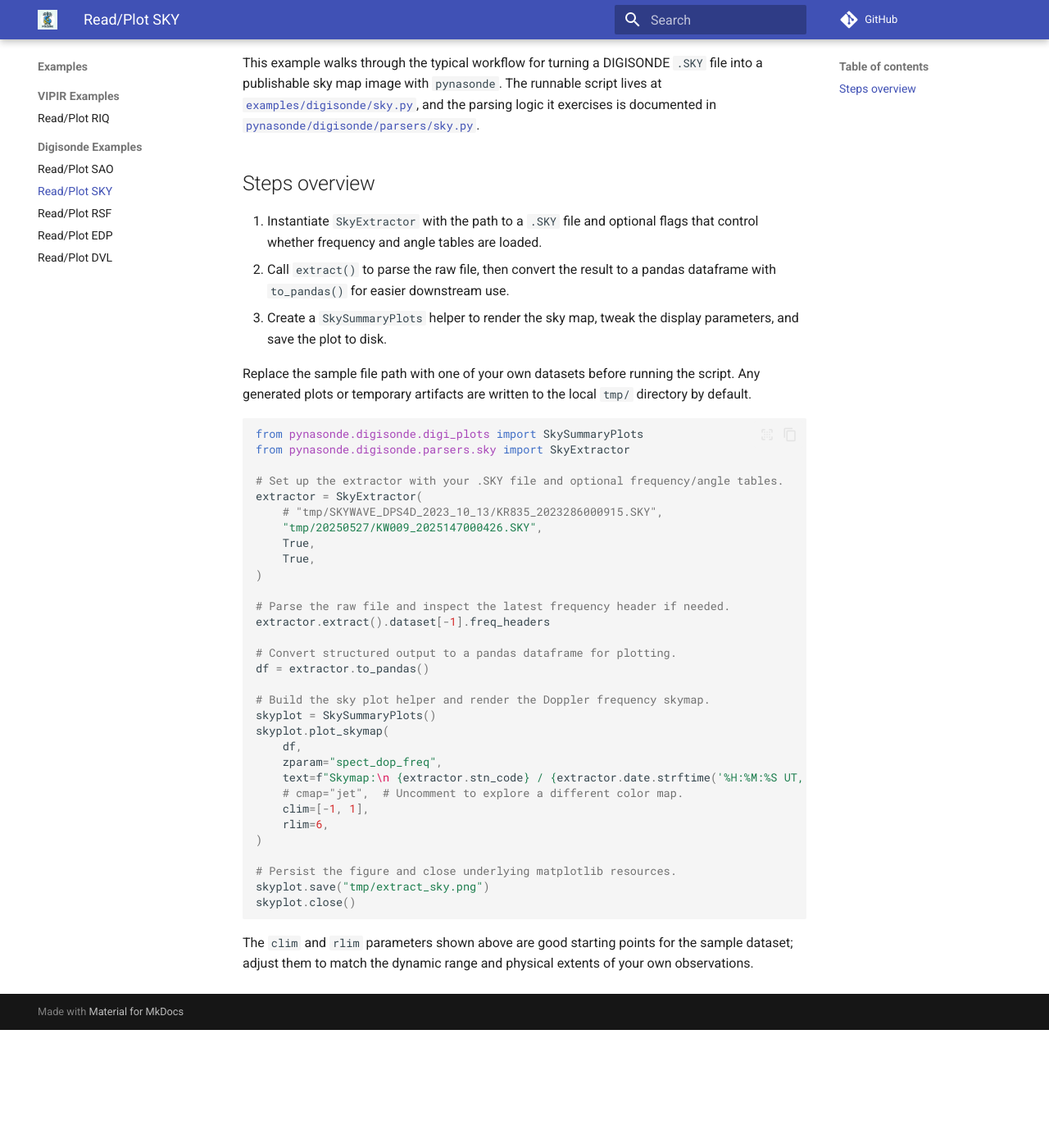
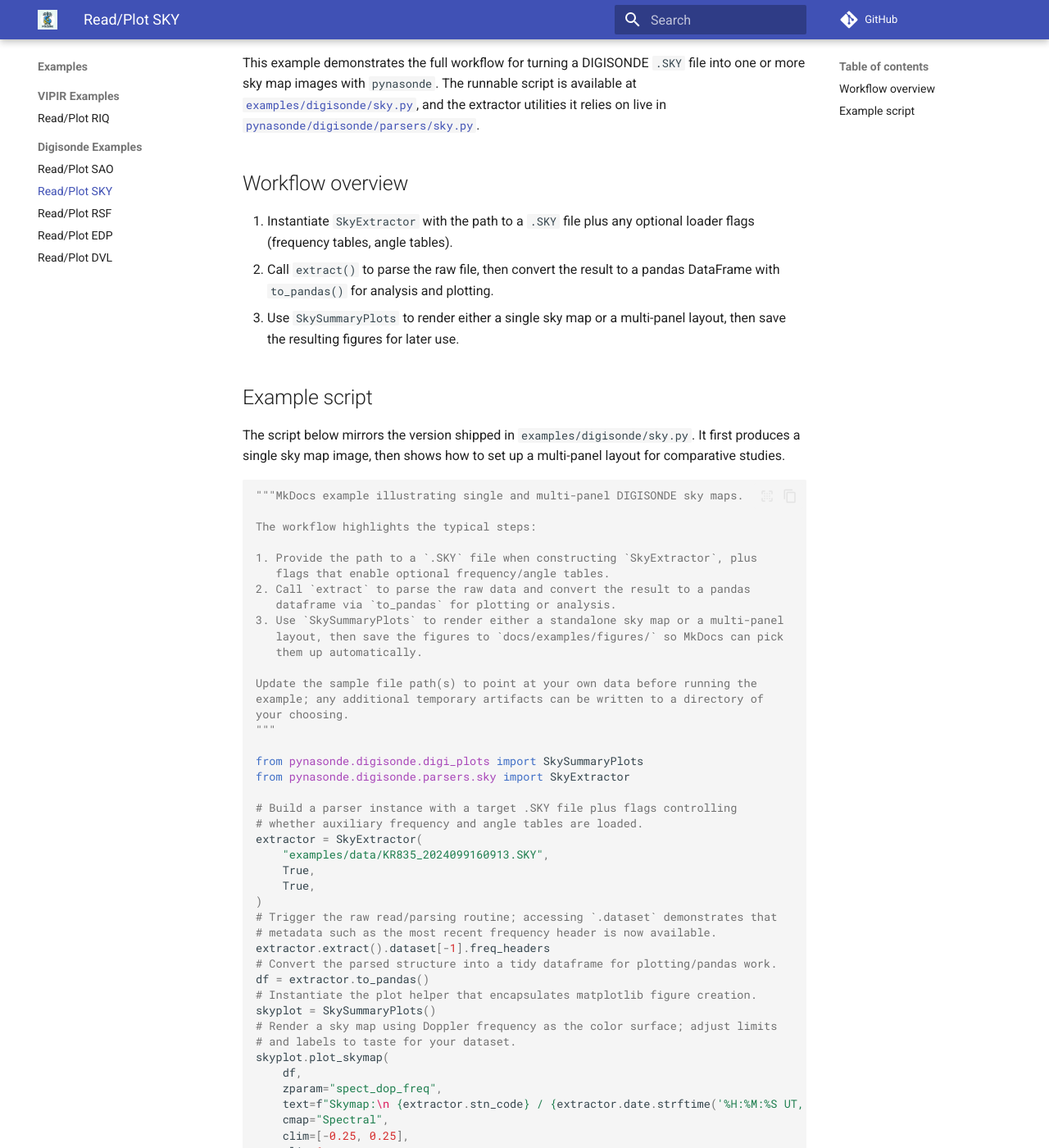
Before and after one commit to shibaji7/pynasonde, an MkDocs documentation site: the page built from docs/examples/digisonde/sky.md, in a window 1280 px wide and 1400 px high, scrolled down 204 px. Shown: the whole window at 82% size. Built offline with MkDocs 1.6.1 and Material for MkDocs 9.7.7, drawn with Linux system fonts in a browser that asks for light colours; comment, search, counter and statistics services are not loaded; before the commit the page ends 1460 px from its top, so only the background shows below that; some of the changed text lies outside the part shown.

Commit message:
Updated sky docs

````diff
--- a/docs/examples/digisonde/sky.md
+++ b/docs/examples/digisonde/sky.md
@@ -1,58 +1,126 @@
 # DIGISONDE Sky Map Example
 
-This example walks through the typical workflow for turning a DIGISONDE
-`.SKY` file into a publishable sky map image with `pynasonde`. The runnable
-script lives at [`examples/digisonde/sky.py`](../../../examples/digisonde/sky.py),
-and the parsing logic it exercises is documented in
+This example demonstrates the full workflow for turning a DIGISONDE `.SKY`
+file into one or more sky map images with `pynasonde`. The runnable script
+is available at [`examples/digisonde/sky.py`](../../../examples/digisonde/sky.py),
+and the extractor utilities it relies on live in
 [`pynasonde/digisonde/parsers/sky.py`](../../../pynasonde/digisonde/parsers/sky.py).
 
-## Steps overview
+## Workflow overview
 
-1. Instantiate `SkyExtractor` with the path to a `.SKY` file and optional flags
-   that control whether frequency and angle tables are loaded.
+1. Instantiate `SkyExtractor` with the path to a `.SKY` file plus any optional
+   loader flags (frequency tables, angle tables).
 2. Call `extract()` to parse the raw file, then convert the result to a pandas
-   dataframe with `to_pandas()` for easier downstream use.
-3. Create a `SkySummaryPlots` helper to render the sky map, tweak the display
-   parameters, and save the plot to disk.
+   DataFrame with `to_pandas()` for analysis and plotting.
+3. Use `SkySummaryPlots` to render either a single sky map or a multi-panel
+   layout, then save the resulting figures for later use.
 
-Replace the sample file path with one of your own datasets before running the
-script. Any generated plots or temporary artifacts are written to the local
-`tmp/` directory by default.
+## Example script
+
+The script below mirrors the version shipped in `examples/digisonde/sky.py`.
+It first produces a single sky map image, then shows how to set up a multi-panel
+layout for comparative studies.
 
 ```python
+"""MkDocs example illustrating single and multi-panel DIGISONDE sky maps.
+
+The workflow highlights the typical steps:
+
+1. Provide the path to a `.SKY` file when constructing `SkyExtractor`, plus
+   flags that enable optional frequency/angle tables.
+2. Call `extract` to parse the raw data and convert the result to a pandas
+   dataframe via `to_pandas` for plotting or analysis.
+3. Use `SkySummaryPlots` to render either a standalone sky map or a multi-panel
+   layout, then save the figures to `docs/examples/figures/` so MkDocs can pick
+   them up automatically.
+
+Update the sample file path(s) to point at your own data before running the
+example; any additional temporary artifacts can be written to a directory of
+your choosing.
+"""
+
 from pynasonde.digisonde.digi_plots import SkySummaryPlots
 from pynasonde.digisonde.parsers.sky import SkyExtractor
 
-# Set up the extractor with your .SKY file and optional frequency/angle tables.
+# Build a parser instance with a target .SKY file plus flags controlling
+# whether auxiliary frequency and angle tables are loaded.
 extractor = SkyExtractor(
-    # "tmp/SKYWAVE_DPS4D_2023_10_13/KR835_2023286000915.SKY",
-    "tmp/20250527/KW009_2025147000426.SKY",
+    "examples/data/KR835_2024099160913.SKY",
     True,
     True,
 )
-
-# Parse the raw file and inspect the latest frequency header if needed.
+# Trigger the raw read/parsing routine; accessing `.dataset` demonstrates that
+# metadata such as the most recent frequency header is now available.
 extractor.extract().dataset[-1].freq_headers
-
-# Convert structured output to a pandas dataframe for plotting.
+# Convert the parsed structure into a tidy dataframe for plotting/pandas work.
 df = extractor.to_pandas()
-
-# Build the sky plot helper and render the Doppler frequency skymap.
+# Instantiate the plot helper that encapsulates matplotlib figure creation.
 skyplot = SkySummaryPlots()
+# Render a sky map using Doppler frequency as the color surface; adjust limits
+# and labels to taste for your dataset.
 skyplot.plot_skymap(
     df,
     zparam="spect_dop_freq",
     text=f"Skymap:\n {extractor.stn_code} / {extractor.date.strftime('%H:%M:%S UT, %d %b %Y')}",
-    # cmap="jet",  # Uncomment to explore a different color map.
-    clim=[-1, 1],
+    cmap="Spectral",
+    clim=[-0.25, 0.25],
     rlim=6,
 )
-
-# Persist the figure and close underlying matplotlib resources.
-skyplot.save("tmp/extract_sky.png")
+# Persist the figure in the documentation assets directory.
+skyplot.save("docs/examples/figures/single_skymap.png")
 skyplot.close()
 ```
 
-The `clim` and `rlim` parameters shown above are good starting points for the
-sample dataset; adjust them to match the dynamic range and physical extents of
-your own observations.
+> Tune `clim`, `rlim`, and the `cmap` selection to match the dynamic range of
+your dataset. The multi-panel configuration accepts any list of `.SKY` files,
+making it easy to compare multiple time intervals or stations in a single view.
+
+<figure markdown>
+![Figure 01](../figures/single_skymap.png)
+<figcaption>Figure 01: Output from the single-map portion of the script, showing the Doppler frequency shift during the 08 April 2024 Great American Eclipse, as observed overhead by the Kirtland station at 16:09 UT.</figcaption>
+</figure>
+
+```python
+# Generate a multi-panel sky map layout for comparative analysis.
+# Generate a multi-panel sky map layout for comparative analysis.
+import numpy as np
+import datetime as dt
+import glob
+
+files = sorted(glob.glob("examples/data/KR835_202409916*.SKY"))
+skyplot = SkySummaryPlots(
+    fig_title="",
+    nrows=2,
+    ncols=2,
+    font_size=15,
+    figsize=(4,4),
+    date=dt.datetime(2024,4,8,16),
+    date_lims=[dt.datetime(2024,4,8,15), dt.datetime(2024,4,8,18)],
+    subplot_kw=dict(projection="polar"),
+    draw_local_time=False,
+)
+for i, f in enumerate(files):
+    extractor = SkyExtractor(f, True, True,)
+    extractor.extract()
+    df = extractor.to_pandas()
+    # Annotate each panel with the UT timestamp of the observation.
+    text=f"{extractor.date.strftime('%H:%M:%S UT')}\n"
+    skyplot.plot_skymap(
+        df,
+        zparam="spect_dop_freq",
+        text=text,
+        cmap="Spectral",
+        clim=[-0.25, 0.25],
+        rlim=6,
+        cbar=i==len(files)-1,
+    )
+ax = skyplot.fig.get_axes()[0]
+ax.text(-0.1, 0.99, "8 April 2024 GAE analysis", ha="left", va="top", transform=ax.transAxes, rotation=90)
+skyplot.save("docs/examples/figures/panel_skymaps.png")
+skyplot.close()
+```
+
+<figure markdown>
+![Figure 02](../figures/panel_skymaps.png)
+<figcaption>Figure 02: Multi-panel layout produced by the same script, suitable for comparing multiple files or time intervals on one canvas.</figcaption>
+</figure>
````
Also changed, not shown: docs/examples/figures/panel_skymaps.png (added), docs/examples/figures/single_skymap.png (added), 5 other files.
